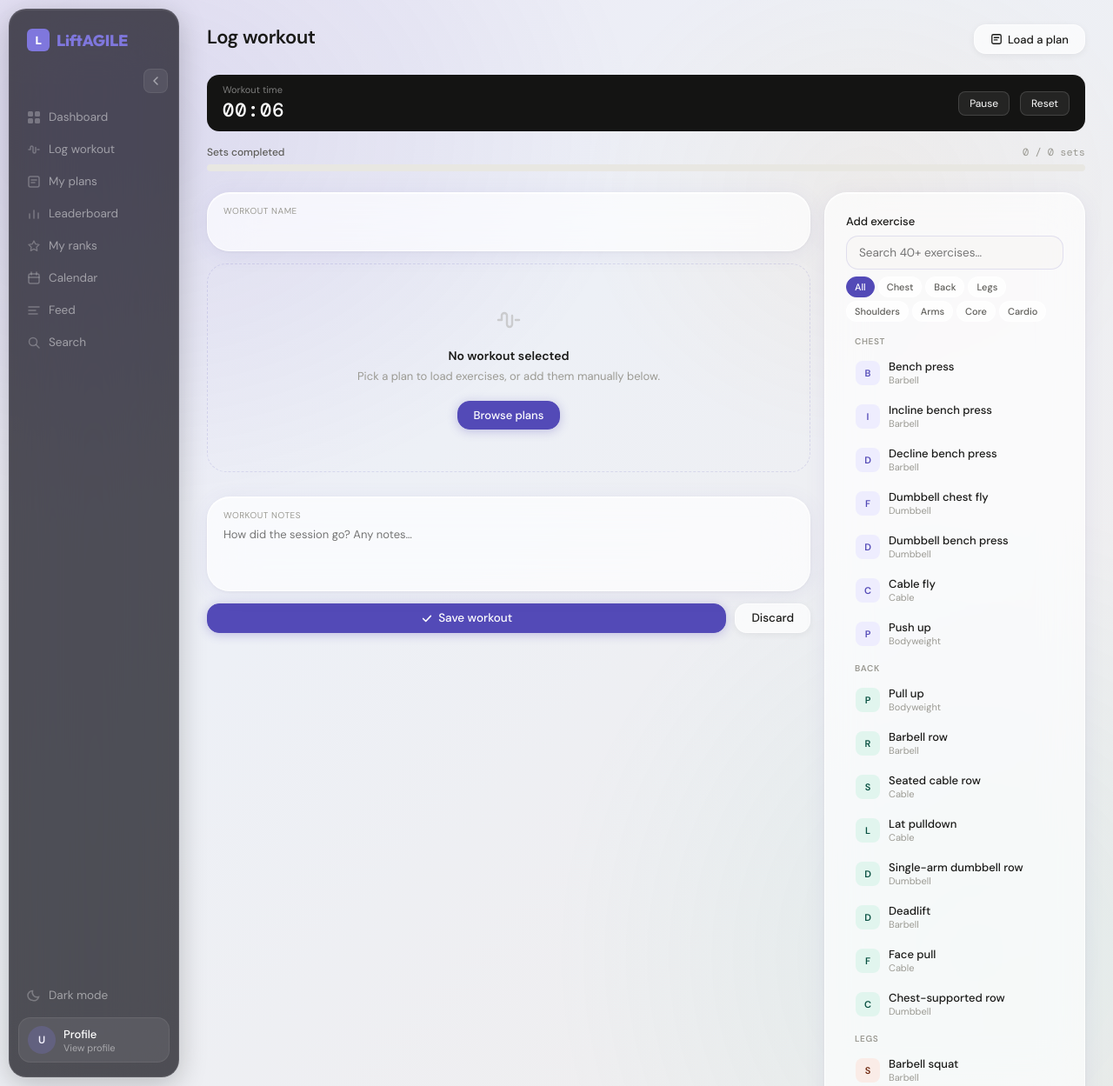
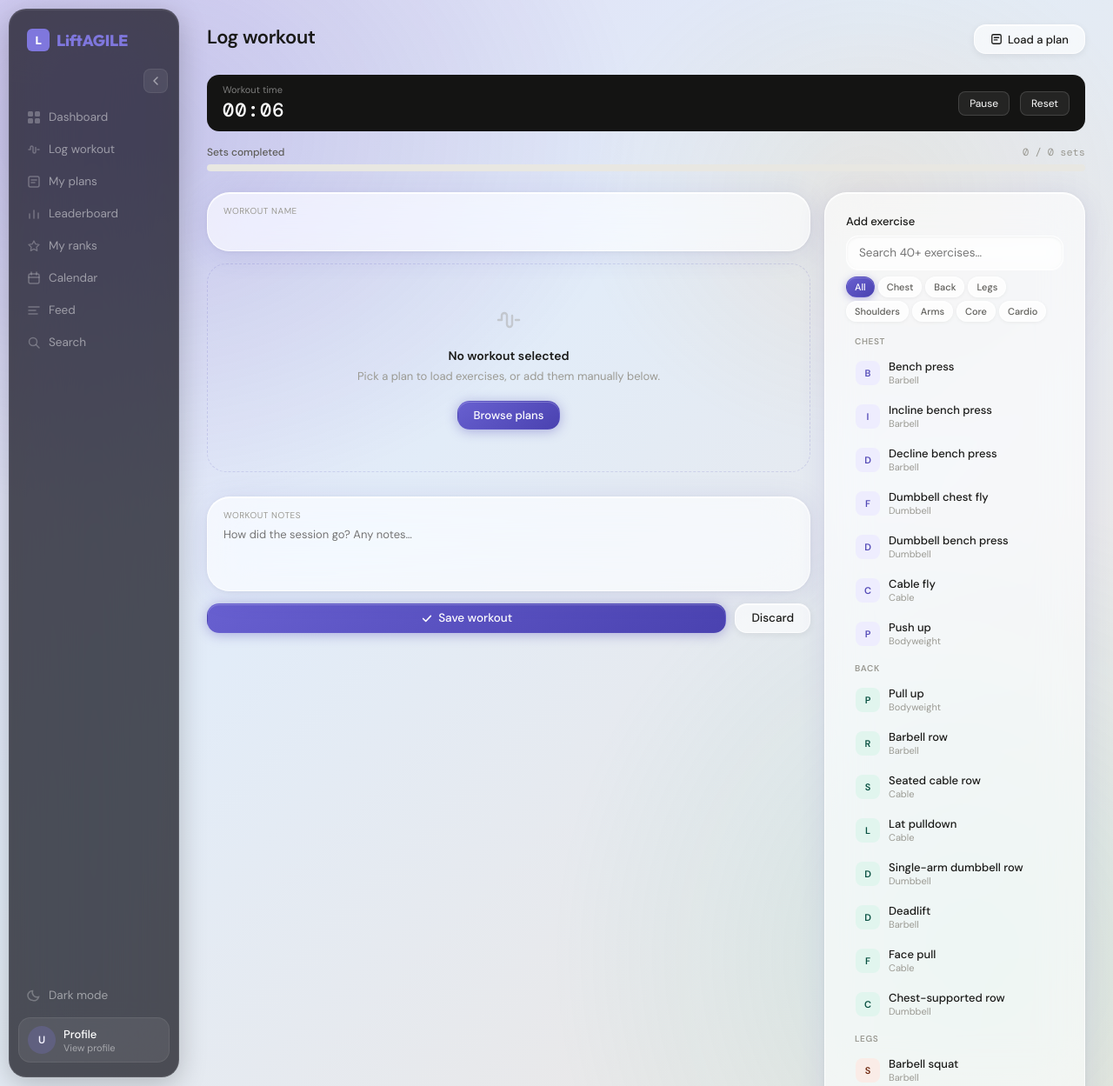
Before and after one commit to pat-caputi/agile-web-development, a Flask app: template templates/log_workout.html in a window 1280 px wide. Shown: the whole page at 87% size. Run offline with Flask 3, Linux system fonts and the light colour scheme; the template is opened without the code that fills it, so the values that code supplies are empty; some libraries are stand-ins or nearby versions.

Commit message:
made light mode look a bit better

```diff
--- a/static/css/style.css
+++ b/static/css/style.css
@@ -28,11 +28,11 @@
   --gray-600:   #5F5E5A;
 
   /* Page surfaces */
-  --bg:        linear-gradient(135deg, #EBE8F6 0%, #EDF0F6 40%, #F0EDEC 100%) fixed;
-  --surface:   rgba(255, 255, 255, 0.68);
-  --surface-2: rgba(247, 246, 243, 0.60);
+  --bg:        linear-gradient(135deg, #DDD8F5 0%, #E2ECF8 40%, #EDE6E0 100%) fixed;
+  --surface:   rgba(255, 255, 255, 0.64);
+  --surface-2: rgba(247, 246, 243, 0.56);
   --border:    rgba(255, 255, 255, 0.70);
-  --border-md: rgba(83, 74, 183, 0.14);
+  --border-md: rgba(83, 74, 183, 0.16);
 
   /* Sidebar (always dark, even in light mode) */
   --sb-bg:          #141413;
@@ -160,9 +160,9 @@ body::before {
   z-index: 0;
   pointer-events: none;
   background:
-    radial-gradient(ellipse 65% 50% at 12% 12%, rgba(83, 74, 183, 0.10) 0%, transparent 70%),
-    radial-gradient(ellipse 55% 60% at 88% 88%, rgba(77, 208, 196, 0.08) 0%, transparent 70%),
-    radial-gradient(ellipse 42% 38% at 78% 18%, rgba(239, 159, 39, 0.05) 0%, transparent 62%);
+    radial-gradient(ellipse 65% 50% at 12% 12%, rgba(83, 74, 183, 0.18) 0%, transparent 70%),
+    radial-gradient(ellipse 55% 60% at 88% 88%, rgba(77, 208, 196, 0.14) 0%, transparent 70%),
+    radial-gradient(ellipse 42% 38% at 78% 18%, rgba(239, 159, 39, 0.09) 0%, transparent 62%);
 }
 
 [data-theme="dark"] body::before {
@@ -611,21 +611,22 @@ img.nav-user-avatar {
 ══════════════════════════════════════════ */
 .card {
   background: var(--surface);
-  backdrop-filter: blur(24px) saturate(140%);
-  -webkit-backdrop-filter: blur(24px) saturate(140%);
-  border: 1px solid rgba(255, 255, 255, 0.72);
+  backdrop-filter: blur(24px) saturate(150%);
+  -webkit-backdrop-filter: blur(24px) saturate(150%);
+  border: 1px solid rgba(255, 255, 255, 0.75);
   border-radius: 26px;
   padding: 24px;
-  box-shadow: 0 4px 24px rgba(83, 74, 183, 0.08), 0 1px 4px rgba(0, 0, 0, 0.05),
-              inset 0 1px 0 rgba(255, 255, 255, 0.80);
+  box-shadow: 0 4px 32px rgba(83, 74, 183, 0.12), 0 1px 6px rgba(0, 0, 0, 0.06),
+              inset 0 1px 0 rgba(255, 255, 255, 0.90);
   animation: fadeSlideUp 0.5s ease;
   animation-fill-mode: both;
   transition: transform 0.25s ease, box-shadow 0.25s ease;
 }
 
 .card:hover {
-  transform: translateY(-5px);
-  box-shadow: 0 14px 40px rgba(83, 74, 183, 0.14), 0 4px 10px rgba(0, 0, 0, 0.07);
+  transform: translateY(-4px);
+  box-shadow: 0 16px 44px rgba(83, 74, 183, 0.16), 0 4px 12px rgba(0, 0, 0, 0.07),
+              inset 0 1px 0 rgba(255, 255, 255, 0.90);
 }
 
 .card-title   { font-size: 13px; font-weight: 500; color: var(--text-primary); margin-bottom: 14px; }
@@ -708,10 +709,10 @@ img.nav-user-avatar {
 
 .btn:active { transform: scale(0.97); }
 
-.btn-primary          { background: var(--accent); color: #fff; border-color: var(--accent); box-shadow: 0 2px 12px rgba(83, 74, 183, 0.30); }
-.btn-primary:hover    { background: var(--accent-hover); transform: translateY(-2px); box-shadow: 0 6px 20px rgba(83, 74, 183, 0.40); }
-.btn-secondary        { background: var(--surface); backdrop-filter: blur(12px); -webkit-backdrop-filter: blur(12px); color: var(--text-primary); border-color: rgba(255,255,255,0.60); box-shadow: 0 2px 8px rgba(0,0,0,0.06); }
-.btn-secondary:hover  { background: var(--surface-2); box-shadow: 0 4px 14px rgba(0,0,0,0.10); }
+.btn-primary          { background: linear-gradient(145deg, #6860D0 0%, #4A42B0 100%); color: #fff; border-color: transparent; box-shadow: 0 2px 14px rgba(83, 74, 183, 0.40), inset 0 1px 0 rgba(255,255,255,0.22); }
+.btn-primary:hover    { background: linear-gradient(145deg, #7068D8 0%, #534AB7 100%); transform: translateY(-2px); box-shadow: 0 8px 26px rgba(83, 74, 183, 0.52), inset 0 1px 0 rgba(255,255,255,0.22); }
+.btn-secondary        { background: var(--surface); backdrop-filter: blur(16px) saturate(130%); -webkit-backdrop-filter: blur(16px) saturate(130%); color: var(--text-primary); border: 1px solid rgba(255,255,255,0.75); box-shadow: 0 2px 8px rgba(0,0,0,0.07), inset 0 1px 0 rgba(255,255,255,0.82); }
+.btn-secondary:hover  { background: var(--surface-2); transform: translateY(-1px); box-shadow: 0 5px 16px rgba(0,0,0,0.11), inset 0 1px 0 rgba(255,255,255,0.86); }
 .btn-block            { width: 100%; }
 
 /* ══════════════════════════════════════════
@@ -724,18 +725,19 @@ img.nav-user-avatar {
   border-radius: 20px;
   font-size: 12.5px;
   font-weight: 500;
-  border: 1px solid rgba(255, 255, 255, 0.60);
+  border: 1px solid rgba(255, 255, 255, 0.72);
   background: var(--surface);
-  backdrop-filter: blur(12px);
-  -webkit-backdrop-filter: blur(12px);
+  backdrop-filter: blur(14px) saturate(130%);
+  -webkit-backdrop-filter: blur(14px) saturate(130%);
   color: var(--text-secondary);
   cursor: pointer;
   font-family: var(--font);
-  transition: background 0.14s, color 0.14s, border-color 0.14s, box-shadow 0.14s;
-}
-
-.pill:hover  { background: var(--gray-50); color: var(--text-primary); }
-.pill.active { background: var(--accent); color: #fff; border-color: var(--accent); }
+  box-shadow: 0 1px 4px rgba(0,0,0,0.06), inset 0 1px 0 rgba(255,255,255,0.78);
+  transition: background 0.14s, color 0.14s, border-color 0.14s, box-shadow 0.14s, transform 0.14s;
+}
+
+.pill:hover  { background: var(--surface-2); color: var(--text-primary); transform: translateY(-1px); box-shadow: 0 3px 10px rgba(0,0,0,0.09), inset 0 1px 0 rgba(255,255,255,0.82); }
+.pill.active { background: linear-gradient(145deg, #6860D0 0%, #4A42B0 100%); color: #fff; border-color: transparent; box-shadow: 0 2px 10px rgba(83,74,183,0.38), inset 0 1px 0 rgba(255,255,255,0.20); }
 
 /* ══════════════════════════════════════════
    PODIUM
@@ -774,34 +776,41 @@ img.nav-user-avatar {
   width: 72px;
   padding: 6px 8px;
   border-radius: var(--radius-sm);
-  border: 0.5px solid var(--border-md);
-  background: var(--surface-2);
+  border: 1px solid rgba(255, 255, 255, 0.70);
+  background: rgba(255, 255, 255, 0.52);
+  backdrop-filter: blur(8px);
+  -webkit-backdrop-filter: blur(8px);
   font-family: var(--mono);
   font-size: 13px;
   color: var(--text-primary);
   text-align: center;
-  transition: background 0.25s, border-color 0.14s;
-}
-
-.set-input:focus { outline: none; border-color: var(--accent); background: var(--surface); }
+  box-shadow: inset 0 1px 3px rgba(0,0,0,0.05), 0 1px 0 rgba(255,255,255,0.85);
+  transition: background 0.25s, border-color 0.14s, box-shadow 0.14s;
+}
+
+.set-input:focus { outline: none; border-color: rgba(83,74,183,0.50); background: rgba(255,255,255,0.68); box-shadow: inset 0 1px 2px rgba(0,0,0,0.04), 0 0 0 3px rgba(83,74,183,0.10); }
 
 .set-num { width: 24px; height: 24px; border-radius: 50%; background: var(--accent-light); color: var(--accent-dark); display: inline-flex; align-items: center; justify-content: center; font-size: 11px; font-weight: 600; }
 
 .exercise-search {
   width: 100%; padding: 10px 14px;
-  border: 0.5px solid var(--border-md);
+  border: 1px solid rgba(255, 255, 255, 0.70);
   border-radius: var(--radius-md);
-  background: var(--surface-2);
+  background: rgba(255, 255, 255, 0.52);
+  backdrop-filter: blur(10px);
+  -webkit-backdrop-filter: blur(10px);
   font-family: var(--font); font-size: 13.5px;
   color: var(--text-primary);
   margin-bottom: 12px;
-  transition: background 0.25s;
+  box-shadow: inset 0 1px 3px rgba(0,0,0,0.05), 0 1px 0 rgba(255,255,255,0.85);
+  transition: background 0.25s, border-color 0.14s, box-shadow 0.14s;
 }
 
 .exercise-search:focus {
   outline: none;
-  border-color: var(--accent);
-  transform: scale(1.01);
+  border-color: rgba(83,74,183,0.50);
+  background: rgba(255,255,255,0.68);
+  box-shadow: inset 0 1px 3px rgba(0,0,0,0.04), 0 0 0 3px rgba(83,74,183,0.10);
 }
 
 .exercise-pick-item {
```
Also changed, not shown: other parts of static/css/style.css (+97 -18 lines).
